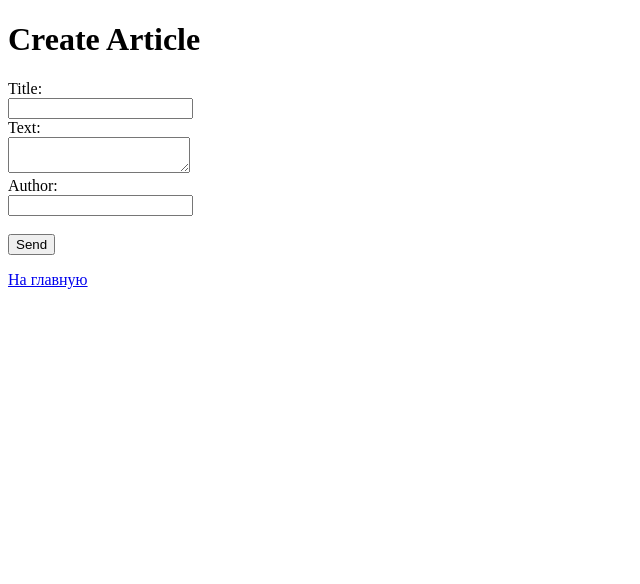
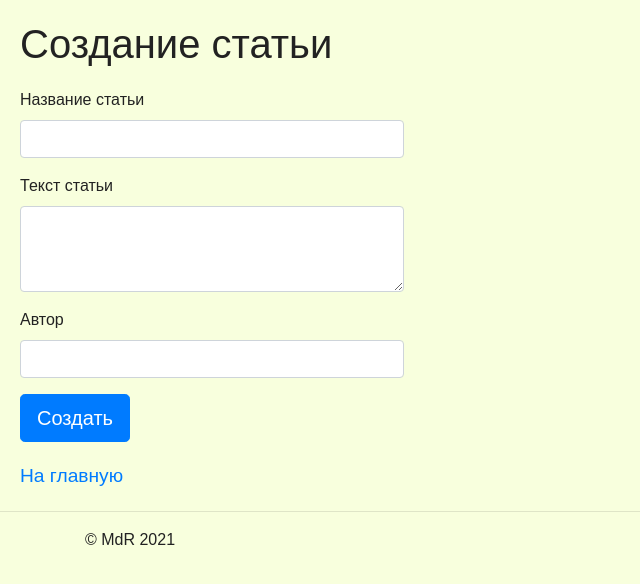
Before and after one commit to mtashtanovski/Admin_Models_Fixtures, a Django app: page /article/add/ in a window 1280 px wide. Shown: the top 584 px of the page, without its empty margins (0-640 px from the left). Run offline with Django 4.2, Linux system fonts and the light colour scheme.

Commit message:
Modified all templates, made some bootstrap styling.

```diff
--- a/source/webapp/static/css/style.css
+++ b/source/webapp/static/css/style.css
@@ -4,3 +4,29 @@ body {
     background-color: #f8ffdd;
     color: #222222;
 }
+
+.heading{
+    margin: 20px 0 20px 20px
+}
+
+.content-text {
+    margin: 10px 0 10px 5px;
+}
+
+#article-ender {
+    width:30%;
+    margin:0 auto;
+    border-top: 1px dotted dimgray;
+    float: left;
+}
+
+.form-content {
+    min-width: 200px;
+    width: 30%;
+    margin: 20px;
+}
+
+.go-to-main {
+    margin: 20px 0 20px 20px;
+    font-size: 1.2em;
+}
--- a/source/webapp/templates/article_create.html
+++ b/source/webapp/templates/article_create.html
@@ -1,27 +1,49 @@
+{% load static %}
 <!DOCTYPE html>
 <html lang="en">
     <head>
         <meta charset="UTF-8">
+        <meta name="viewport" content="width=device-width, user-scalable=no, initial-scale=1.0, maximum-scale=1.0, minimum-scale=1.0">
         <title>Create</title>
+        <!-- Styles -->
+        <link rel="stylesheet" href="https://cdn.jsdelivr.net/npm/bootstrap@4.6.1/dist/css/bootstrap.min.css" integrity="sha384-zCbKRCUGaJDkqS1kPbPd7TveP5iyJE0EjAuZQTgFLD2ylzuqKfdKlfG/eSrtxUkn" crossorigin="anonymous">
+        <link rel="stylesheet" href="{% static 'css/style.css' %}">
     </head>
     <body>
-        <h1>Create Article</h1>
+        <div class="heading">
+            <h1>Создание статьи</h1>
+        </div>
 
-        <form action="/article/add/" method="post">
+        <form class="form-content" action="/article/add/" method="post" >
             {% csrf_token %}
 
-            <label>Title:</label><br/>
-            <input type="text" name="title"/><br/>
+            <div class="form-group">
+                <label for="title">Название статьи</label>
+                <input type="text" name="title" class="form-control" id="exampleFormControlInput1" >
+            </div>
 
-            <label>Text:</label><br/>
-            <textarea name="content"></textarea><br/>
+            <div class="form-group">
+                  <label for="content">Текст статьи</label>
+                  <textarea name="content" class="form-control" id="exampleFormControlTextarea1" rows="3"></textarea>
+            </div>
 
-            <label>Author:</label><br/>
-            <input type="text" name="author"/><br/>
+            <div class="form-group">
+                <label for="author">Автор</label>
+                <input type="text" name="author" class="form-control" id="exampleFormControlInput1">
+            </div>
 
-            <br/>
-            <input type="submit" value="Send"/>
+            <button type="submit" class="btn btn-primary btn-lg">Создать</button>
         </form>
-        <p><a href="/">На главную</a></p>
+        <div class="go-to-main">
+            <p><a href="/">На главную</a></p>
+        </div>
+        <hr>
+        <!--Footer-->
+        <footer class="container">
+            <p>&copy; MdR 2021</p>
+        </footer>
+        <!--Bootstrap scripts-->
+        <script src="https://cdn.jsdelivr.net/npm/bootstrap@4.6.1/dist/js/bootstrap.bundle.min.js" integrity="sha384-fQybjgWLrvvRgtW6bFlB7jaZrFsaBXjsOMm/tB9LTS58ONXgqbR9W8oWht/amnpF" crossorigin="anonymous"></script>
+        <script src="https://cdn.jsdelivr.net/npm/jquery@3.5.1/dist/jquery.slim.min.js" integrity="sha384-DfXdz2htPH0lsSSs5nCTpuj/zy4C+OGpamoFVy38MVBnE+IbbVYUew+OrCXaRkfj" crossorigin="anonymous"></script>
     </body>
 </html>
```
Also changed, not shown: source/webapp/templates/article_view.html (+26 -5 lines), source/webapp/templates/index.html (+28 -7 lines).
